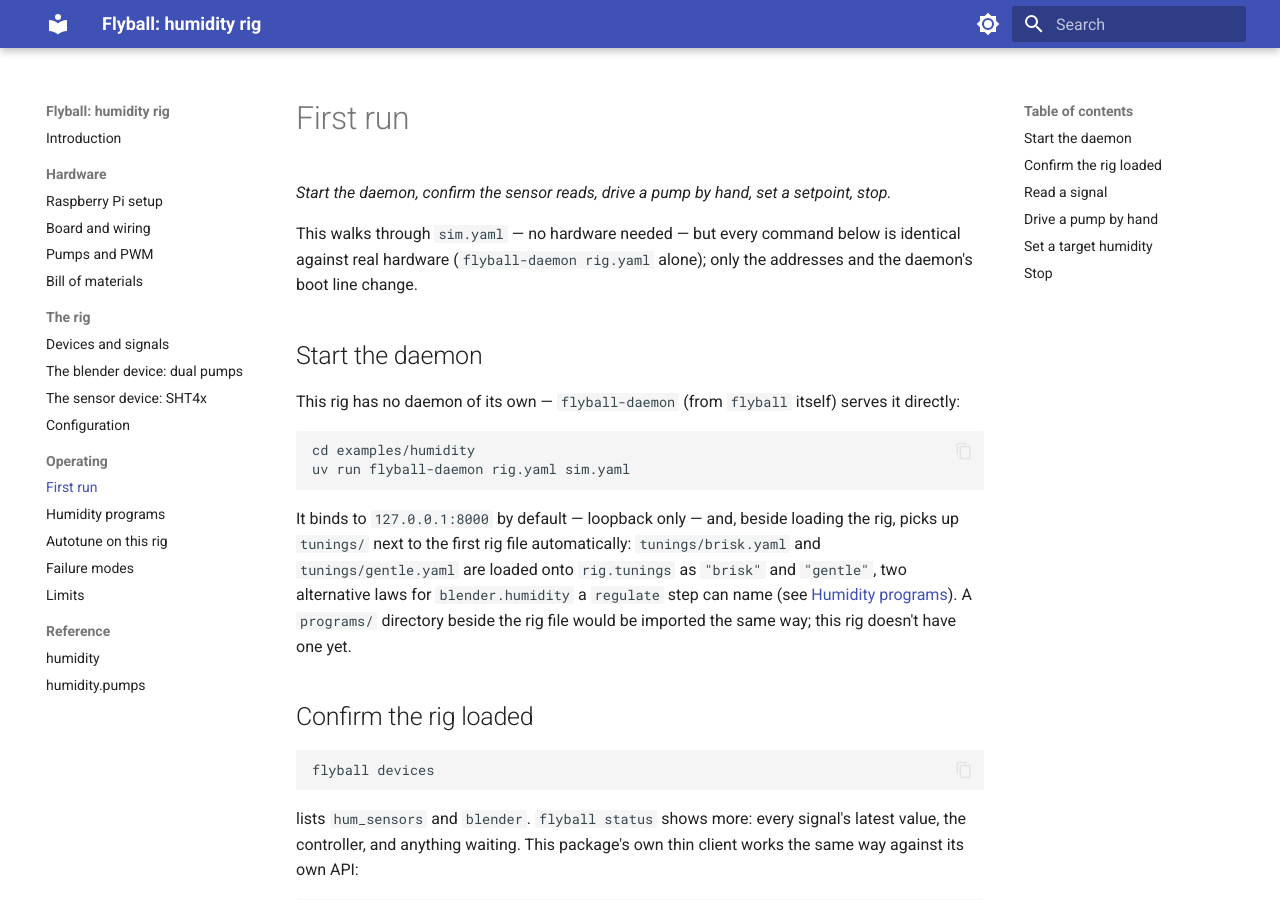
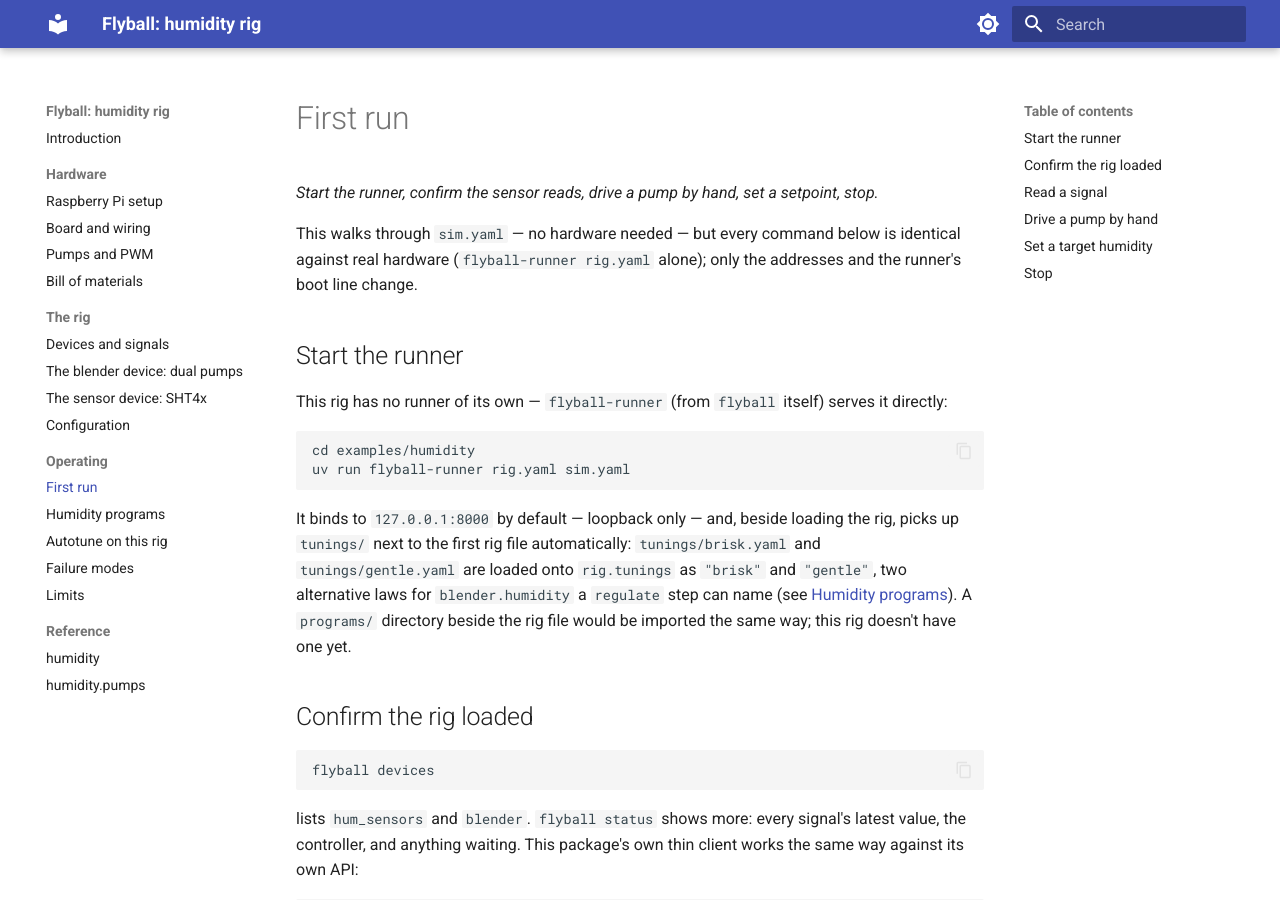
Before and after one commit to bengineer42/humctrl, an MkDocs documentation site: the page built from book/src/operating/first-run.md, in a window 1280 px wide and 900 px high. Built offline with MkDocs 1.6.1 and Material for MkDocs 9.7.7, drawn with Linux system fonts in a browser that asks for light colours; the version menu is left out.

Commit message:
rename the per-rig daemon to runner, freeing "daemon" for the new Go process
The Python process that wraps and serves one rig over HTTP was called
"daemon" (daemon.py, DaemonConfig, the daemon: rig-file key, flyball-daemon
CLI entry point). The new Go daemon/ now owns that name for the thing that's
actually installed once and supervises runners, so the old meaning is
renamed throughout: engine/src/flyball/daemon.py -> runner.py, DaemonConfig
-> RunnerConfig, the runner: config key (hard break, no compat alias),
flyball-daemon -> flyball-runner, /api/daemon -> /api/runner and everything
downstream of it (deps.Daemon -> Runner, daemon_router -> runner_router,
the UI client and dashboard). Book pages, example rigs, dev scripts and
their prose follow. Untouched: Python's own Thread(daemon=True) uses, and
everything under daemon/ (the real Go daemon).

Co-Authored-By: Claude Sonnet 5 <noreply@anthropic.com>

````diff
--- a/book/src/operating/first-run.md
+++ b/book/src/operating/first-run.md
@@ -1,19 +1,19 @@
 # First run
 
-*Start the daemon, confirm the sensor reads, drive a pump by hand, set a setpoint, stop.*
+*Start the runner, confirm the sensor reads, drive a pump by hand, set a setpoint, stop.*
 
 This walks through `sim.yaml` — no hardware needed — but every command
-below is identical against real hardware (`flyball-daemon rig.yaml`
-alone); only the addresses and the daemon's boot line change.
+below is identical against real hardware (`flyball-runner rig.yaml`
+alone); only the addresses and the runner's boot line change.
 
-## Start the daemon
+## Start the runner
 
-This rig has no daemon of its own — `flyball-daemon` (from `flyball`
+This rig has no runner of its own — `flyball-runner` (from `flyball`
 itself) serves it directly:
 
 ```
 cd examples/humidity
-uv run flyball-daemon rig.yaml sim.yaml
+uv run flyball-runner rig.yaml sim.yaml
 ```
 
 It binds to `127.0.0.1:8000` by default — loopback only — and, beside
--- a/book/src/reference/humidity.md
+++ b/book/src/reference/humidity.md
@@ -1,6 +1,6 @@
 # `humidity`
 
-*API reference, generated from the source. This package now carries only its own arithmetic and glue — the hardware drivers (`sht4x`, `sht4x_set`, `i2c`, `pwm`) live in `flyball-linux`, a dependency, and the daemon is the generic `flyball-daemon`; neither is documented here.*
+*API reference, generated from the source. This package now carries only its own arithmetic and glue — the hardware drivers (`sht4x`, `sht4x_set`, `i2c`, `pwm`) live in `flyball-linux`, a dependency, and the runner is the generic `flyball-runner`; neither is documented here.*
 
 ::: humidity
     options:
--- a/rig.yaml
+++ b/rig.yaml
@@ -5,8 +5,8 @@
 # blender's `humidity` target, which the blender turns into a wet fraction
 # of the pumps' shared flow (`temp-docs/DEVICE-MODEL-PLAN.md` §2).
 #
-#   flyball-daemon rig.yaml                 # real hardware
-#   flyball-daemon rig.yaml sim.yaml        # the same addresses, no hardware (see sim.yaml)
+#   flyball-runner rig.yaml                 # real hardware
+#   flyball-runner rig.yaml sim.yaml        # the same addresses, no hardware (see sim.yaml)
 
 name: humidity
 
--- a/sim.yaml
+++ b/sim.yaml
@@ -3,7 +3,7 @@
 # `sim_daq`; `blender` keeps its *real* driver, `dual_pump_blender` --
 # `chamber` (`temp-docs/DEVICE-MODEL-PLAN.md` §1.6) is a `sim_humidity_chamber`
 # that is also a fake PWM chip (`humidity.sim.HumidityChamber`), so the real
-# blender drives it exactly as it would `pwm0` -- `flyball-daemon rig.yaml
+# blender drives it exactly as it would `pwm0` -- `flyball-runner rig.yaml
 # sim.yaml`.
 #
 # Because `blender` is the genuine driver, every signal, unit, role *and*
````
Also changed, not shown: book/src/operating/failures.md (+3 -3 lines), book/src/operating/programs.md (+3 -3 lines), book/src/rig/config.md (+5 -5 lines), pyproject.toml (+5 -5 lines), 3 other files.
